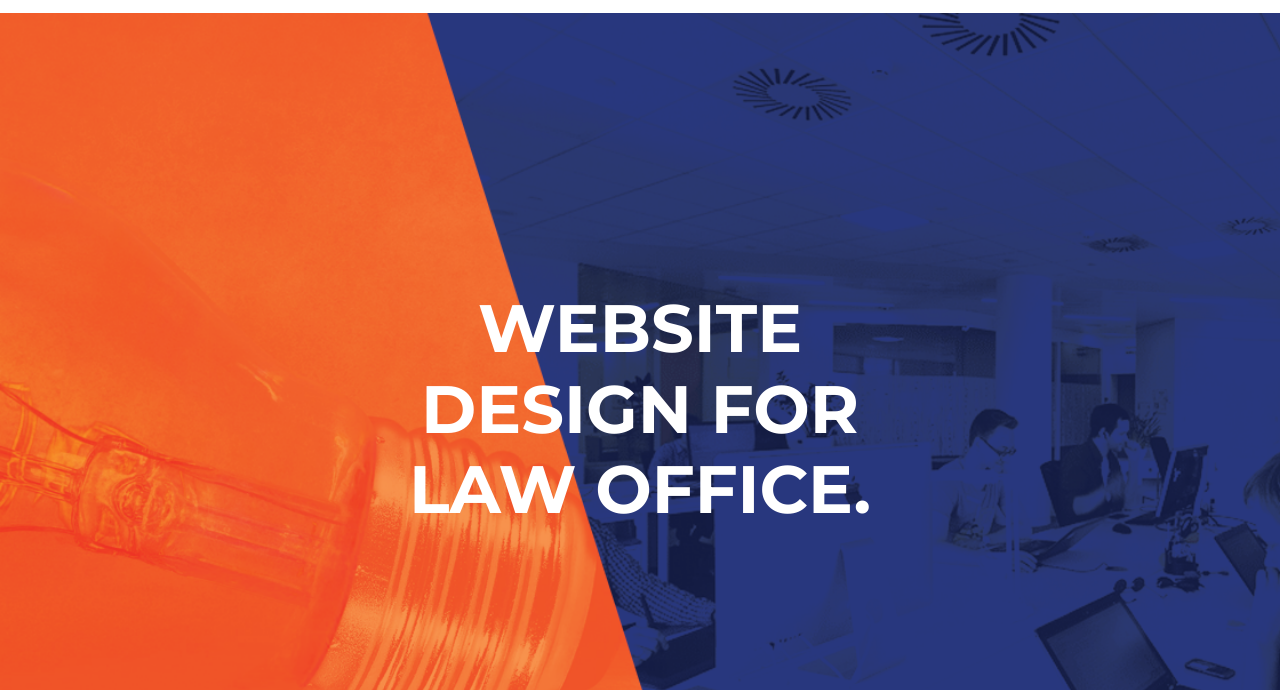
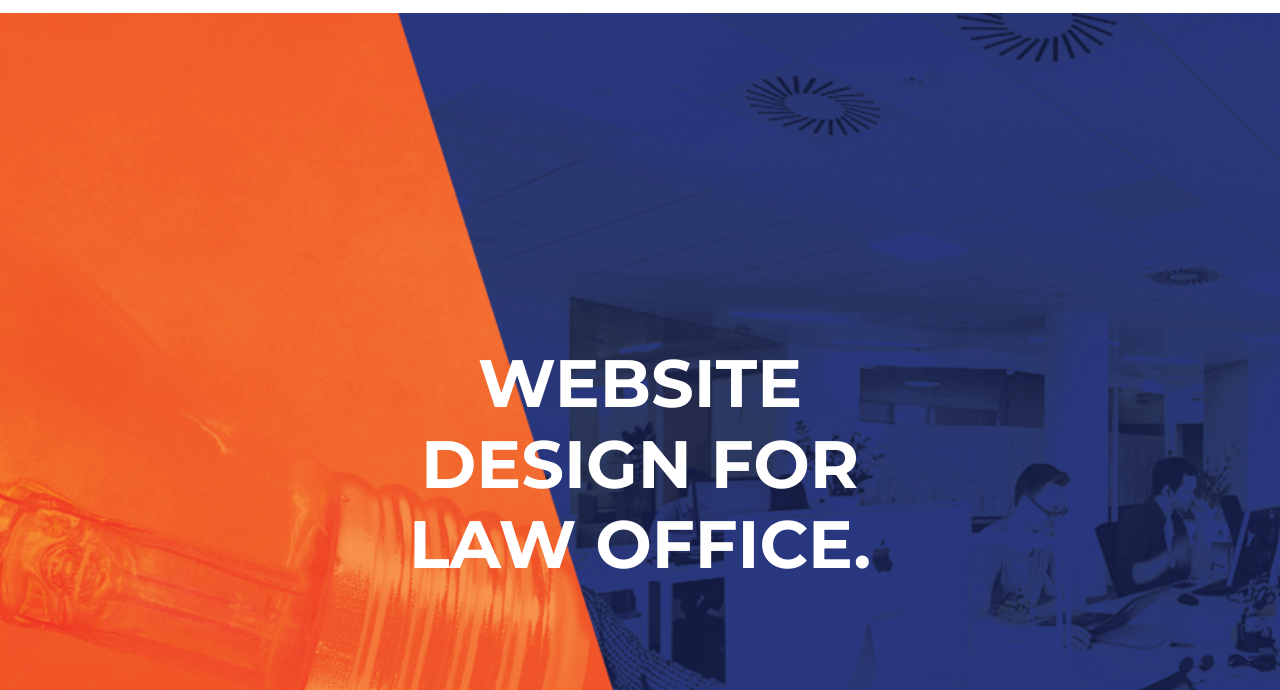
Before and after one commit to Sabbir-Shikder/Lawyer, a plain HTML site: page index.html in a window 1280 px wide. Shown: the part 75-765 px from the top of the page. Drawn offline with nearby package versions, Linux system fonts and the light colour scheme.

Commit message:
Update style.css

```diff
--- a/css/style.css
+++ b/css/style.css
@@ -1,12 +1,4 @@
-/*
-* Prefixed by https://autoprefixer.github.io
-* PostCSS: v8.3.6,
-* Autoprefixer: v10.3.1
-* Browsers: last 4 version
-*/
 
-/* font-family: 'Montserrat', sans-serif;
-font-family: 'Open Sans', sans-serif; */
 
 * {
   margin: 0;
@@ -69,7 +61,7 @@ svg {
   background-position: center;
   background-repeat: no-repeat;
   background-size: cover;
-  min-height: 100vh;
+  min-height: 910px; /* =================change==============*/
   position: relative;
 }
 .banner h1 {
@@ -87,7 +79,7 @@ svg {
   -webkit-box-align: center;
       -ms-flex-align: center;
           align-items: center;
-  min-height: 100vh;
+  min-height: 910px; /* =================change==============*/
 }
 .icon {
   font-size: 20px;
```
